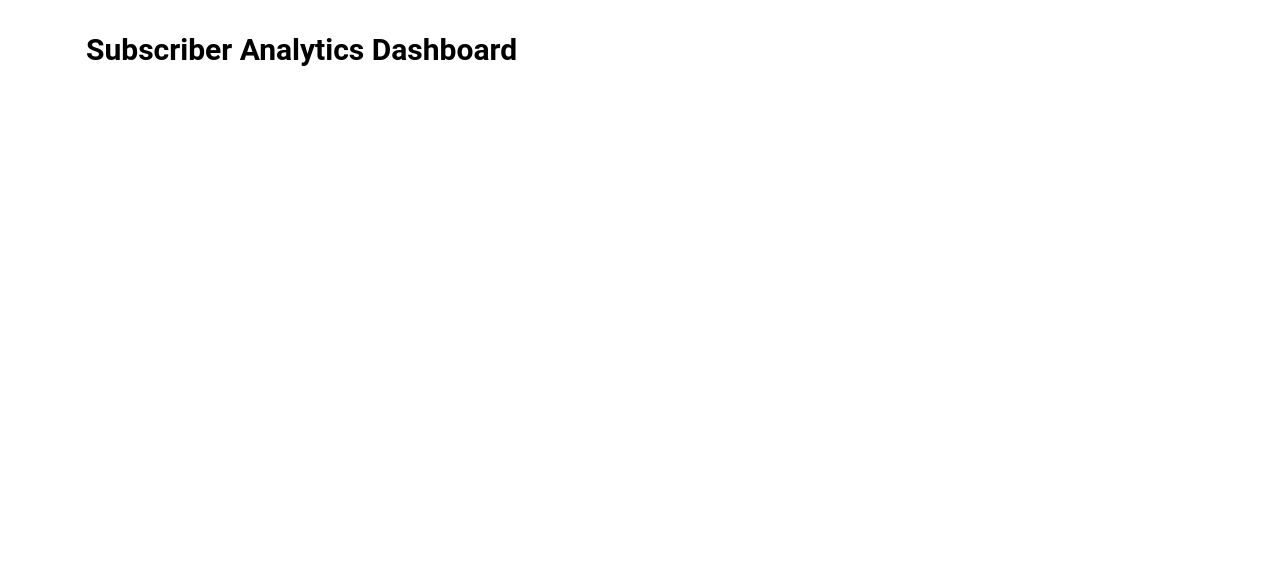
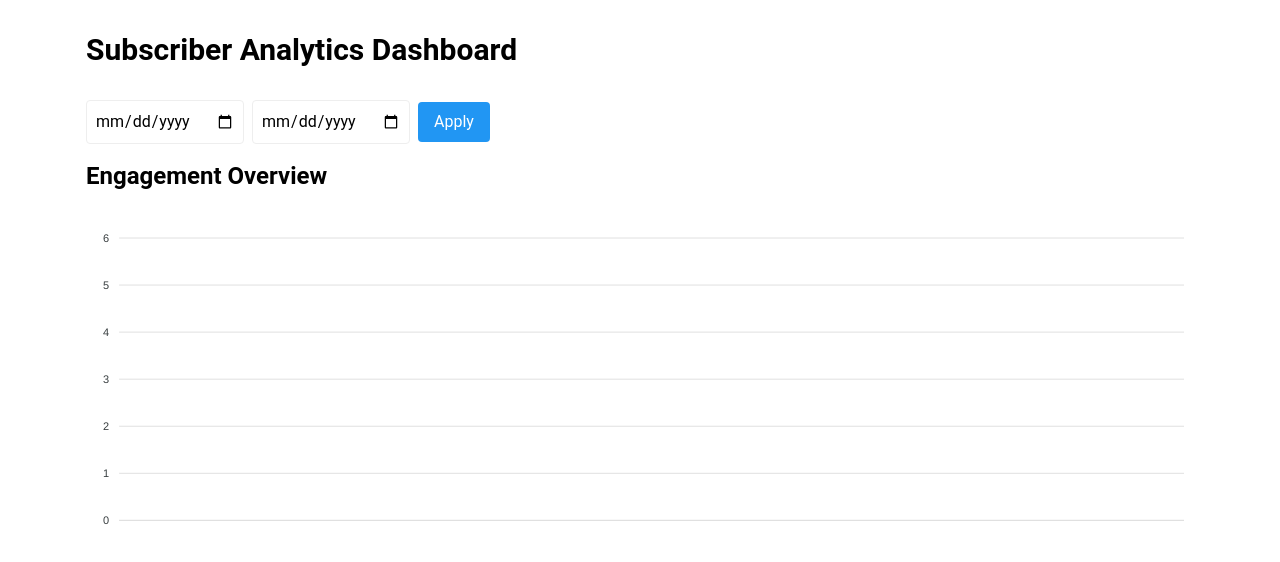
Before and after one commit to atiladefreitas/sublytics, a Next.js app: page / in a window 1280 px wide. Shown: the top 562 px of the page. Built offline with nearby package versions, Linux system fonts and the light colour scheme.

Commit message:
feat: core dashboard components created

```diff
--- a/src/components/Dashboard.tsx
+++ b/src/components/Dashboard.tsx
@@ -1,13 +1,23 @@
+import { useState } from "react";
 import { useSelector } from "react-redux";
 import { RootState } from "@/store";
+import DateRangeSelector from "./DateRangeSelector";
+import EngagementOverview from "./EngagementOverview";
 
 const Dashboard: React.FC = () => {
+	const [dateRange, setDateRange] = useState({ start: "", end: "" });
 	const { loading, error } = useSelector((state: RootState) => state.analytics);
 
 	return (
 		<div>
+			<DateRangeSelector onDateRangeChange={setDateRange} />
 			{loading && <p>Loading...</p>}
 			{error && <p>Error: {error}</p>}
+			{!loading && !error && (
+				<>
+					<EngagementOverview dateRange={dateRange} />
+				</>
+			)}
 		</div>
 	);
 };
--- /dev/null
+++ b/src/components/DateRangeSelector.tsx
@@ -0,0 +1,42 @@
+import { useState } from "react";
+
+interface DateRangeSelectorProps {
+	onDateRangeChange: (dateRange: { start: string; end: string }) => void;
+}
+
+const DateRangeSelector: React.FC<DateRangeSelectorProps> = ({
+	onDateRangeChange,
+}) => {
+	const [startDate, setStartDate] = useState("");
+	const [endDate, setEndDate] = useState("");
+
+	const handleSubmit = (e: React.FormEvent) => {
+		e.preventDefault();
+		onDateRangeChange({ start: startDate, end: endDate });
+	};
+
+	return (
+		<form onSubmit={handleSubmit} className="mb-4">
+			<input
+				type="date"
+				value={startDate}
+				onChange={(e) => setStartDate(e.target.value)}
+				className="mr-2 p-2 border rounded"
+			/>
+			<input
+				type="date"
+				value={endDate}
+				onChange={(e) => setEndDate(e.target.value)}
+				className="mr-2 p-2 border rounded"
+			/>
+			<button
+				type="submit"
+				className="bg-blue-500 text-white px-4 py-2 rounded"
+			>
+				Apply
+			</button>
+		</form>
+	);
+};
+
+export default DateRangeSelector;
--- /dev/null
+++ b/src/components/EngagementOverview.tsx
@@ -0,0 +1,48 @@
+import dynamic from "next/dynamic";
+import { useSelector } from "react-redux";
+import { RootState } from "@/store";
+
+const Chart = dynamic(() => import("react-apexcharts"), { ssr: false });
+
+interface EngagementOverviewProps {
+	dateRange: { start: string; end: string };
+}
+
+const EngagementOverview: React.FC<EngagementOverviewProps> = ({
+	dateRange,
+}) => {
+	const { engagementData } = useSelector((state: RootState) => state.analytics);
+
+	const processedData = engagementData.filter(
+		(item) => item.date >= dateRange.start && item.date <= dateRange.end,
+	);
+
+	const options = {
+		chart: {
+			id: "engagement-overview",
+		},
+		xaxis: {
+			categories: processedData.map((item) => item.date),
+		},
+	};
+
+	const series = [
+		{
+			name: "Open Rate",
+			data: processedData.map((item) => item.openRate),
+		},
+		{
+			name: "Click Through Rate",
+			data: processedData.map((item) => item.clickThroughRate),
+		},
+	];
+
+	return (
+		<div className="mb-8">
+			<h2 className="text-2xl font-bold mb-4">Engagement Overview</h2>
+			<Chart options={options} series={series} type="line" height={350} />
+		</div>
+	);
+};
+
+export default EngagementOverview;
--- /dev/null
+++ b/src/components/TopPerforming.tsx
@@ -0,0 +1,46 @@
+import { useSelector } from "react-redux";
+import { RootState } from "@/store";
+
+interface TopPerformingEditionsProps {
+	dateRange: { start: string; end: string };
+}
+
+const TopPerformingEditions: React.FC<TopPerformingEditionsProps> = ({
+	dateRange,
+}) => {
+	const { topPerformingEditions } = useSelector(
+		(state: RootState) => state.analytics,
+	);
+
+	const processedData = topPerformingEditions.filter(
+		(item) => item.date >= dateRange.start && item.date <= dateRange.end,
+	);
+
+	return (
+		<div>
+			<h2 className="text-2xl font-bold mb-4">Top Performing Editions</h2>
+			<table className="w-full border-collapse">
+				<thead>
+					<tr>
+						<th className="border p-2">Subject Line</th>
+						<th className="border p-2">Open Rate</th>
+						<th className="border p-2">Click Through Rate</th>
+					</tr>
+				</thead>
+				<tbody>
+					{processedData.map((item, index) => (
+						<tr key={index}>
+							<td className="border p-2">{item.subjectLine}</td>
+							<td className="border p-2">{item.openRate.toFixed(2)}%</td>
+							<td className="border p-2">
+								{item.clickThroughRate.toFixed(2)}%
+							</td>
+						</tr>
+					))}
+				</tbody>
+			</table>
+		</div>
+	);
+};
+
+export default TopPerformingEditions;
```
